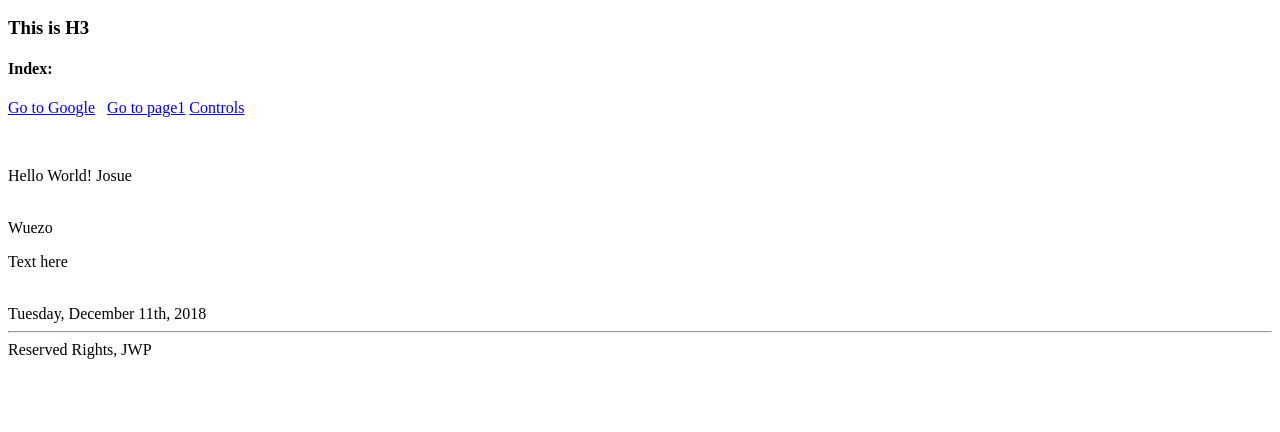
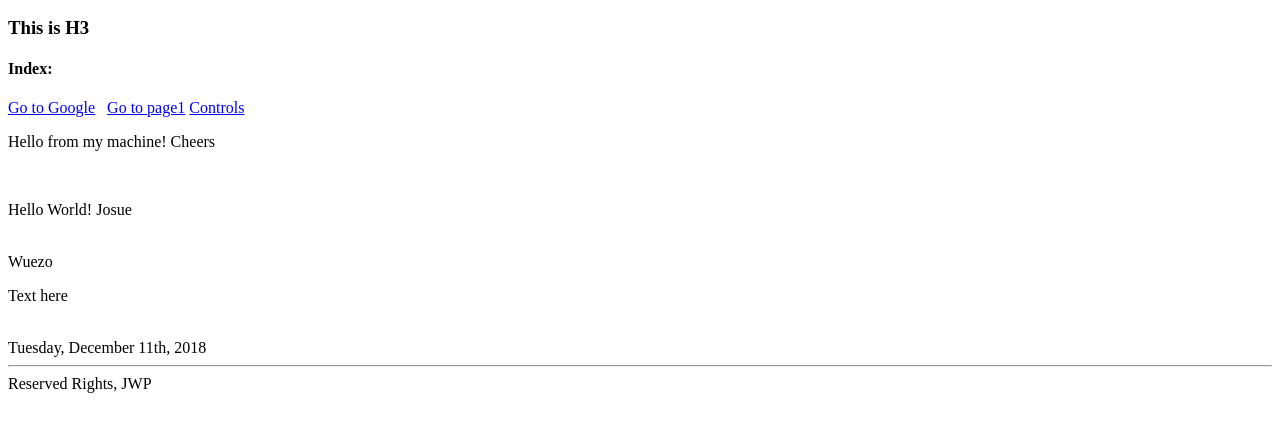
Before and after one commit to jbonz18/web-webdevelopment-ata, a plain HTML site: page index.html in a window 1280 px wide. Shown: the part 110-542 px from the top of the page. Drawn offline with Linux system fonts and the light colour scheme.

Commit message:
change from minime

```diff
--- a/index.html
+++ b/index.html
@@ -30,6 +30,14 @@
         <a href="page1.html">Go to page1</a>
 
         <a href="page2.html">Controls</a>
+
+        <div>
+
+            Hello from my machine!
+
+            Cheers
+
+        </div>
     </p>
     <br>
 
```
